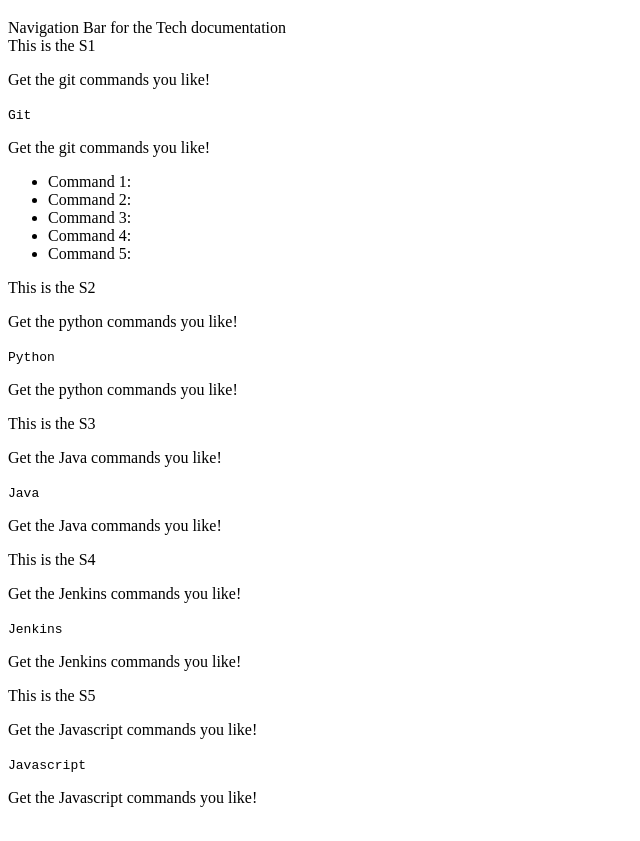
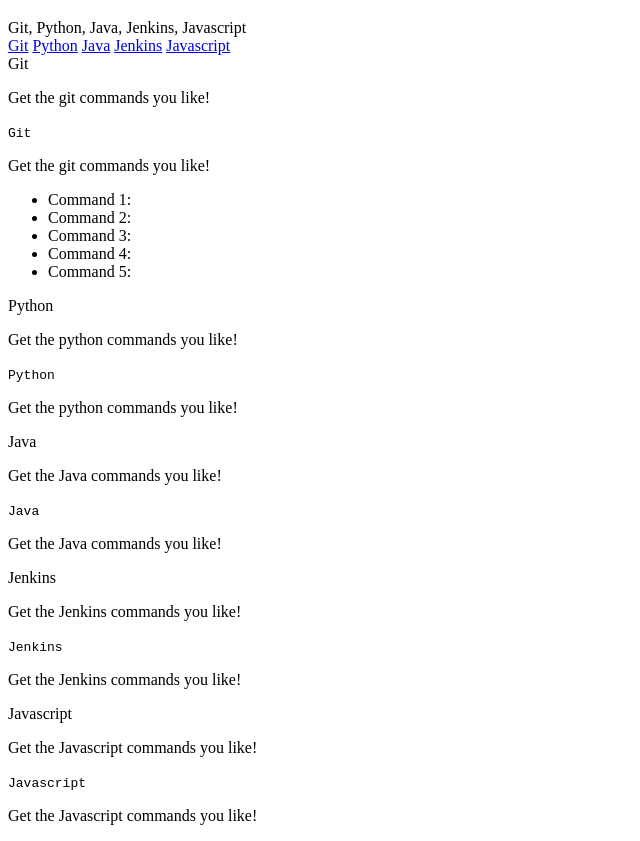
Before and after one commit to joaquinolivera/microvers-trials_jose_joaquin, a plain HTML site: page index.html in a window 1280 px wide. Shown: the part 61-902 px from the top of the page, without its empty margins (0-640 px from the left). Drawn offline with Linux system fonts and the light colour scheme.

Commit message:
Finished steps 12 and 13

```diff
--- a/index.html
+++ b/index.html
@@ -11,15 +11,15 @@
       <main id="main-doc">
         <h1>Technical documentation</h1>
         <nav id="navbar">
-          <header>Navigation Bar for the Tech documentation</header>
-          <a class="nav-link"></a>
-          <a class="nav-link"></a>
-          <a class="nav-link"></a>
-          <a class="nav-link"></a>
-          <a class="nav-link"></a>
+          <header>Git, Python, Java, Jenkins, Javascript</header>
+          <a class="nav-link" href="#Git">Git</a>
+          <a class="nav-link" href="#Python">Python</a>
+          <a class="nav-link" href="#Java">Java</a>
+          <a class="nav-link" href="#Jenkins">Jenkins</a>
+          <a class="nav-link" href="#Javascript">Javascript</a>
         </nav>
-        <section id="This_is_the_S1" class="main-section">
-          <header>This is the S1</header>
+        <section id="Git" class="main-section">
+          <header>Git</header>
           <p>Get the git commands you like!</p>
           <code>Git</code>
           <p>Get the git commands you like!</p>
@@ -31,26 +31,26 @@
             <li>Command 5:</li>
           </ul>
         </section>
-        <section id="This_is_the_S2" class="main-section">
-          <header>This is the S2</header>
+        <section id="Python" class="main-section">
+          <header>Python</header>
           <p>Get the python commands you like!</p>
           <code>Python</code>
           <p>Get the python commands you like!</p>
         </section>
-        <section id="This_is_the_S3" class="main-section">
-          <header>This is the S3</header>
+        <section id="Java" class="main-section">
+          <header>Java</header>
           <p>Get the Java commands you like!</p>
           <code>Java</code>
           <p>Get the Java commands you like!</p>
         </section>
-        <section id="This_is_the_S4" class="main-section">
-          <header>This is the S4</header>
+        <section id="Jenkins" class="main-section">
+          <header>Jenkins</header>
           <p>Get the Jenkins commands you like!</p>
           <code>Jenkins</code>
           <p>Get the Jenkins commands you like!</p>
         </section>
-        <section id="This_is_the_S5" class="main-section">
-          <header>This is the S5</header>
+        <section id="Javascript" class="main-section">
+          <header>Javascript</header>
           <p>Get the Javascript commands you like!</p>
           <code>Javascript</code>
           <p>Get the Javascript commands you like!</p>
```
